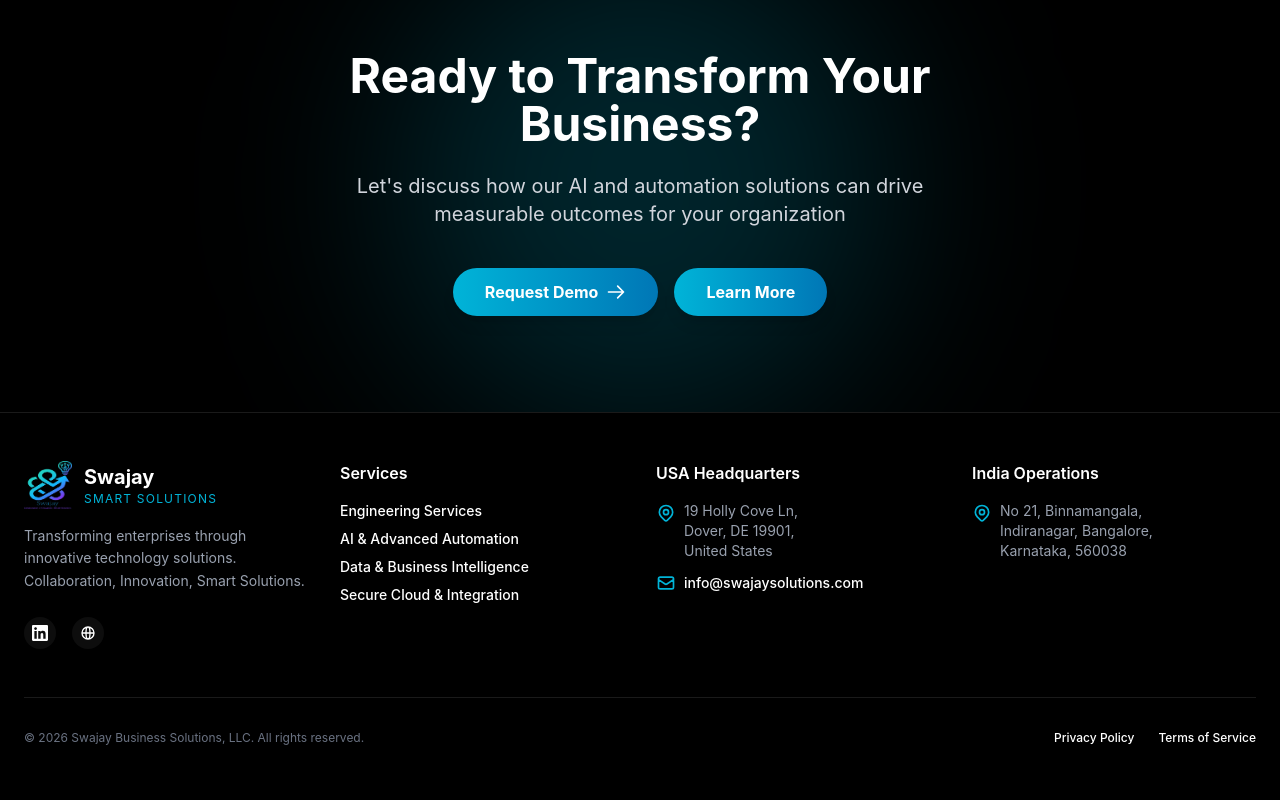
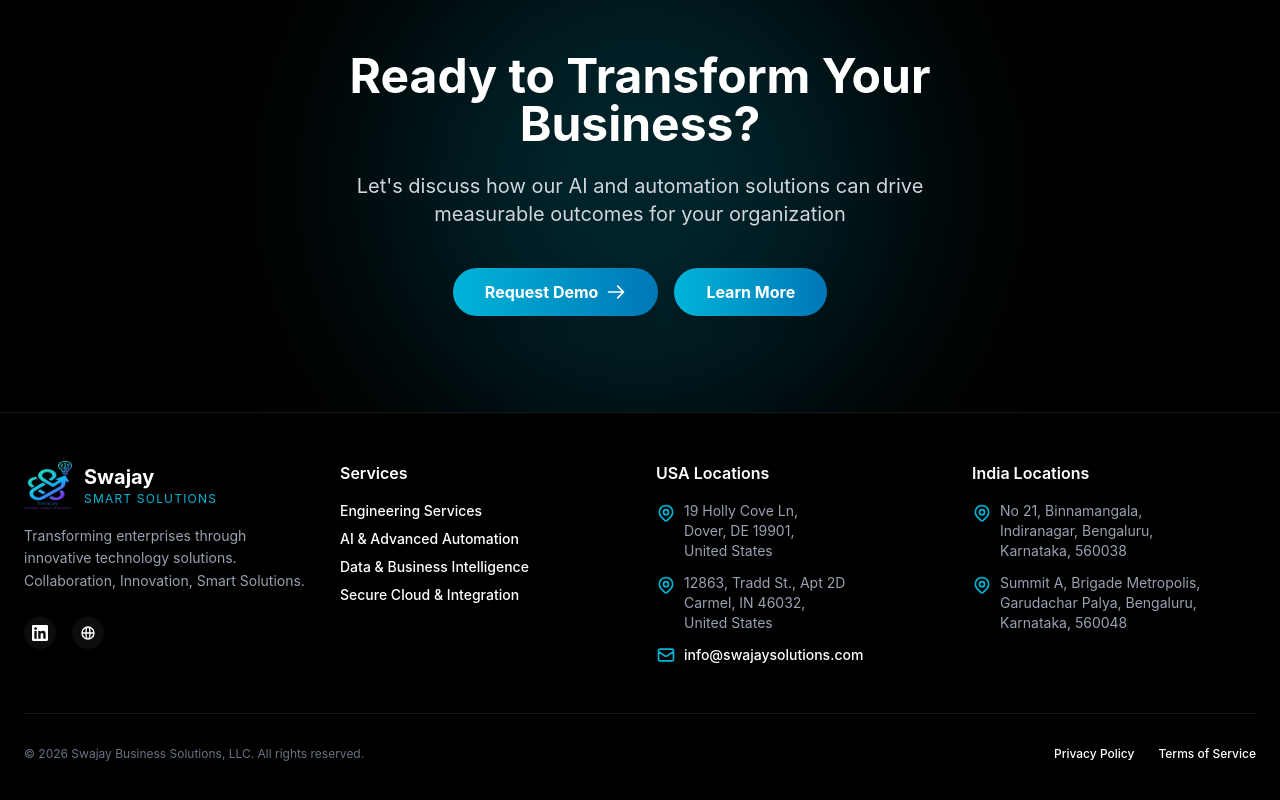
Before and after one commit to Bhrighu12/Swajay-Solutions, a React (Vite) app in the folder swajay-frontend/: page / in a window 1280 px wide. Shown: the part 2268-3068 px from the top of the page. Built offline with nearby package versions, Linux system fonts and the light colour scheme.

Commit message:
Footer Update

```diff
--- a/swajay-frontend/src/components/Footer.tsx
+++ b/swajay-frontend/src/components/Footer.tsx
@@ -18,11 +18,11 @@ const Footer = () => {
                         </p>
                         <div className="flex space-x-4 pt-2">
                             {/* Social Icons Placeholder */}
-                            <a href="#" className="w-8 h-8 rounded-full bg-white/5 flex items-center justify-center hover:bg-primary transition-colors">
+                            <a href="https://www.linkedin.com/company/swajaybusinesssolutions/" target="_blank" className="w-8 h-8 rounded-full bg-white/5 flex items-center justify-center ">
                                 <span className="sr-only">LinkedIn</span>
                                 <svg className="w-4 h-4" fill="currentColor" viewBox="0 0 24 24" aria-hidden="true"><path d="M20.447 20.452h-3.554v-5.569c0-1.328-.027-3.037-1.852-3.037-1.853 0-2.136 1.445-2.136 2.939v5.667H9.351V9h3.414v1.561h.046c.477-.9 1.637-1.85 3.37-1.85 3.601 0 4.267 2.37 4.267 5.455v6.286zM5.337 7.433c-1.144 0-2.063-.926-2.063-2.065 0-1.138.92-2.063 2.063-2.063 1.14 0 2.064.925 2.064 2.063 0 1.139-.925 2.065-2.064 2.065zm1.782 13.019H3.555V9h3.564v11.452zM22.225 0H1.771C.792 0 0 .774 0 1.729v20.542C0 23.227.792 24 1.771 24h20.451C23.2 24 24 23.227 24 22.271V1.729C24 .774 23.2 0 22.222 0h.003z" /></svg>
                             </a>
-                            <a href="#" className="w-8 h-8 rounded-full bg-white/5 flex items-center justify-center hover:bg-primary transition-colors">
+                            <a href="#" className="w-8 h-8 rounded-full bg-white/5 flex items-center justify-center ">
                                 <span className="sr-only">Website</span>
                                 <svg className="w-4 h-4" fill="none" stroke="currentColor" viewBox="0 0 24 24" xmlns="http://www.w3.org/2000/svg"><path strokeLinecap="round" strokeLinejoin="round" strokeWidth="2" d="M21 12a9 9 0 01-9 9m9-9a9 9 0 00-9-9m9 9H3m9 9a9 9 0 01-9-9m9 9c1.657 0 3-4.03 3-9s-1.343-9-3-9m0 18c-1.657 0-3-4.03-3-9s1.343-9 3-9m-9 9a9 9 0 019-9" /></svg>
                             </a>
@@ -42,11 +42,15 @@ const Footer = () => {
 
                     {/* Column 3: USA Headquarters */}
                     <div>
-                        <h4 className="text-white font-semibold mb-4">USA Headquarters</h4>
+                        <h4 className="text-white font-semibold mb-4">USA Locations</h4>
                         <ul className="space-y-3 text-sm text-gray-400">
                             <li className="flex items-start space-x-2">
                                 <svg className="w-5 h-5 text-primary mt-0.5" fill="none" stroke="currentColor" viewBox="0 0 24 24"><path strokeLinecap="round" strokeLinejoin="round" strokeWidth="2" d="M17.657 16.657L13.414 20.9a1.998 1.998 0 01-2.827 0l-4.244-4.243a8 8 0 1111.314 0z" /><path strokeLinecap="round" strokeLinejoin="round" strokeWidth="2" d="M15 11a3 3 0 11-6 0 3 3 0 016 0z" /></svg>
                                 <span>19 Holly Cove Ln,<br />Dover, DE 19901,<br />United States</span>
+                            </li>
+                            <li className="flex items-start space-x-2">
+                                <svg className="w-5 h-5 text-primary mt-0.5" fill="none" stroke="currentColor" viewBox="0 0 24 24"><path strokeLinecap="round" strokeLinejoin="round" strokeWidth="2" d="M17.657 16.657L13.414 20.9a1.998 1.998 0 01-2.827 0l-4.244-4.243a8 8 0 1111.314 0z" /><path strokeLinecap="round" strokeLinejoin="round" strokeWidth="2" d="M15 11a3 3 0 11-6 0 3 3 0 016 0z" /></svg>
+                                <span>12863, Tradd St., Apt 2D<br />Carmel, IN 46032,<br />United States</span>
                             </li>
                             <li className="flex items-center space-x-2">
                                 <svg className="w-5 h-5 text-primary" fill="none" stroke="currentColor" viewBox="0 0 24 24"><path strokeLinecap="round" strokeLinejoin="round" strokeWidth="2" d="M3 8l7.89 5.26a2 2 0 002.22 0L21 8M5 19h14a2 2 0 002-2V7a2 2 0 00-2-2H5a2 2 0 00-2 2v10a2 2 0 002 2z" /></svg>
@@ -57,11 +61,15 @@ const Footer = () => {
 
                     {/* Column 4: India Operations */}
                     <div>
-                        <h4 className="text-white font-semibold mb-4">India Operations</h4>
+                        <h4 className="text-white font-semibold mb-4">India Locations</h4>
                         <ul className="space-y-3 text-sm text-gray-400">
                             <li className="flex items-start space-x-2">
                                 <svg className="w-5 h-5 text-primary mt-0.5" fill="none" stroke="currentColor" viewBox="0 0 24 24"><path strokeLinecap="round" strokeLinejoin="round" strokeWidth="2" d="M17.657 16.657L13.414 20.9a1.998 1.998 0 01-2.827 0l-4.244-4.243a8 8 0 1111.314 0z" /><path strokeLinecap="round" strokeLinejoin="round" strokeWidth="2" d="M15 11a3 3 0 11-6 0 3 3 0 016 0z" /></svg>
-                                <span>No 21, Binnamangala,<br />Indiranagar, Bangalore,<br />Karnataka, 560038</span>
+                                <span>No 21, Binnamangala,<br />Indiranagar, Bengaluru,<br />Karnataka, 560038</span>
+                            </li>
+                            <li className="flex items-start space-x-2">
+                                <svg className="w-5 h-5 text-primary mt-0.5" fill="none" stroke="currentColor" viewBox="0 0 24 24"><path strokeLinecap="round" strokeLinejoin="round" strokeWidth="2" d="M17.657 16.657L13.414 20.9a1.998 1.998 0 01-2.827 0l-4.244-4.243a8 8 0 1111.314 0z" /><path strokeLinecap="round" strokeLinejoin="round" strokeWidth="2" d="M15 11a3 3 0 11-6 0 3 3 0 016 0z" /></svg>
+                                <span>Summit A, Brigade Metropolis,<br />Garudachar Palya, Bengaluru,<br />Karnataka, 560048</span>
                             </li>
                         </ul>
                     </div>
```
